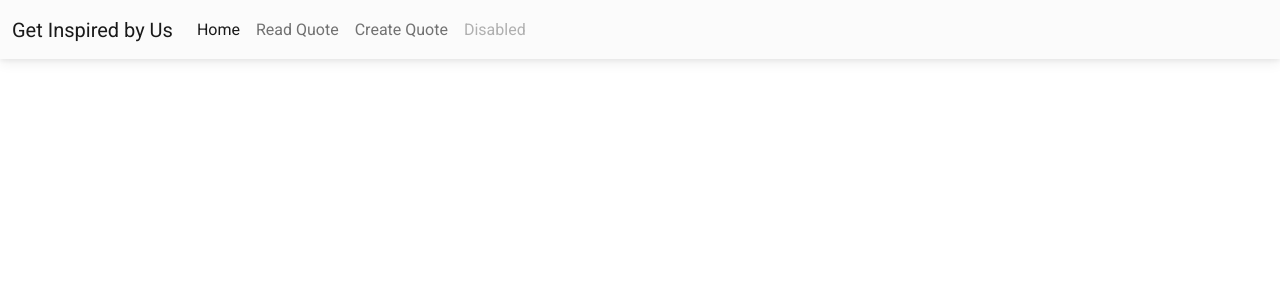
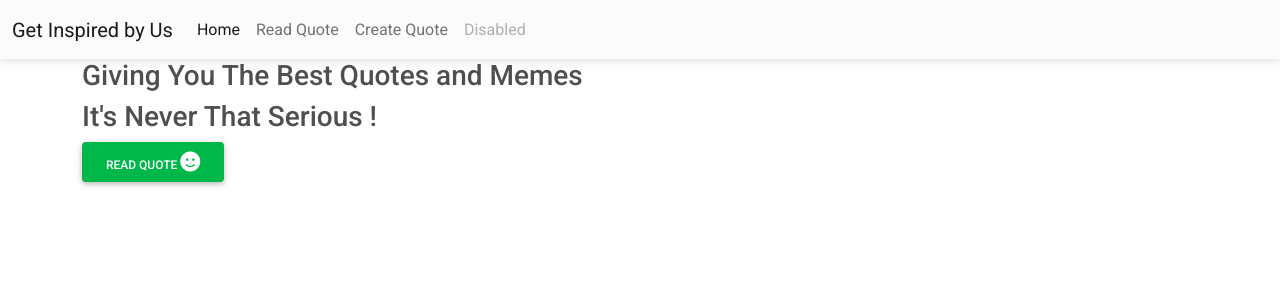
Before and after one commit to Sylvia-Chepkoech/Quotes-App, an Angular app: page / in a window 1280 px wide. Shown: the top 300 px of the page. Built offline with nearby package versions, Linux system fonts and the light colour scheme.

Commit message:
create home component and update it

```diff
--- a/src/app/home/home.component.html
+++ b/src/app/home/home.component.html
@@ -1 +1,20 @@
-<p>home works!</p>
+<section id="hero">
+  <div class="container">
+      <div class="row">
+          <div class="col-md-12">
+              <div class="hero-header">
+                  <h3>Giving You The Best Quotes and Memes</h3><h3> It's  <span class="t-hero"> Never That Serious</span> ! </h3>
+              </div>
+          </div>
+      </div>
+      <div class="row">
+          <div class="col-md12">
+              <div class="scrollBut">
+                  <a href="#quotes">
+                      <button id="myBtn" class="btn btn-success">Read Quote <i class="fa fa-smile" style="font-size:20px;"></i></button>
+                  </a>
+              </div>
+          </div>
+      </div>
+  </div>
+</section>
--- a/src/app/navbar/navbar.component.html
+++ b/src/app/navbar/navbar.component.html
@@ -24,3 +24,4 @@
     </div>
   </div>
 </nav>
+<app-home></app-home>
```
